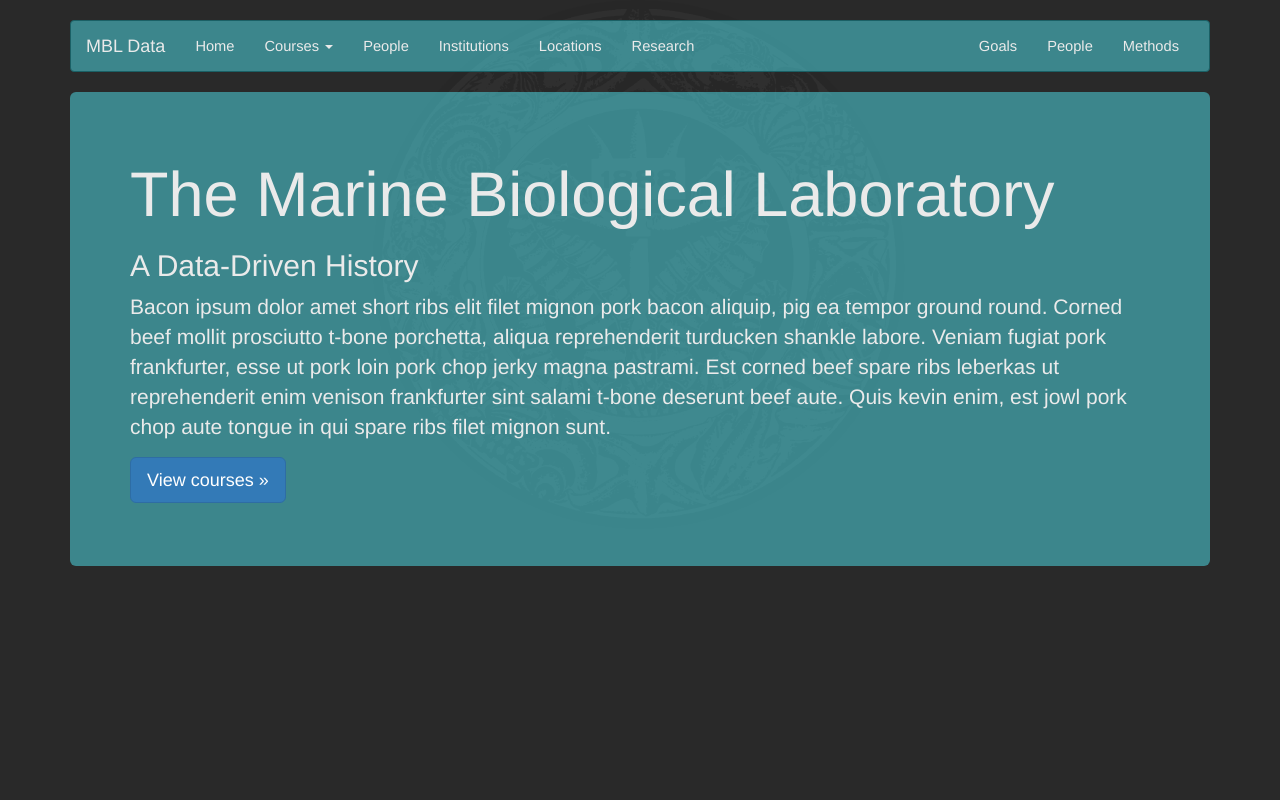
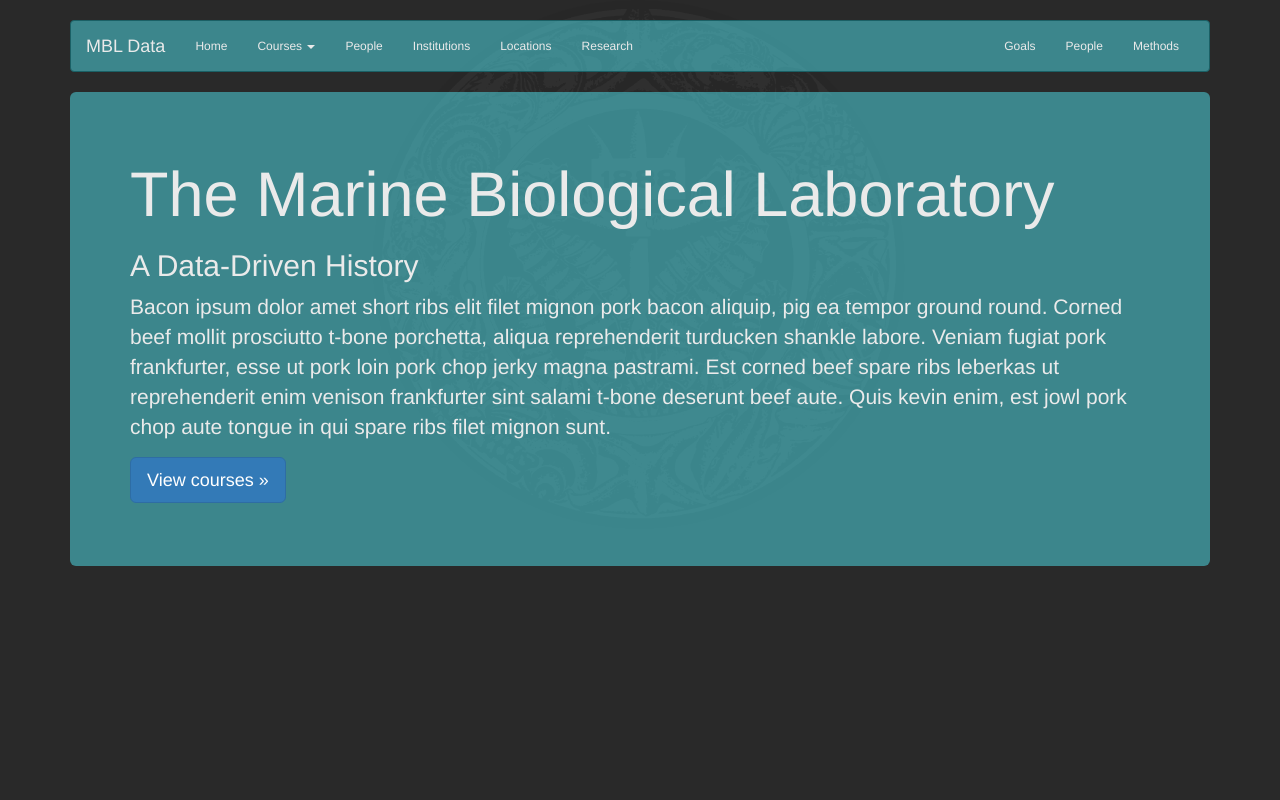
Before and after one commit to erickpeirson/mbl-browser, a Django app: page / in a window 1280 px wide. Run offline with Django 3.2, Linux system fonts and the light colour scheme; some libraries are stand-ins or nearby versions.

Commit message:
reduced default font size

```diff
--- a/browser/static/browser/css/base.css
+++ b/browser/static/browser/css/base.css
@@ -2,12 +2,12 @@
     padding-top: 20px;
     padding-bottom: 20px;
     background-color: #292929;
-    font-size: 11pt;
+    font-size: 9pt;
 }
 
 a {
     color: rgba(41, 41, 41, 1.0);
-    font-size: 11pt;
+    font-size: 9pt;
 }
 
 a:hover {
@@ -21,7 +21,7 @@
 }
 
 p {
-    font-size: 11pt;
+    font-size: 9pt;
 }
 
 
@@ -84,7 +84,8 @@
 }
 
 td {
-    font-size:11pt;
+    font-size:9pt;
+
 }
 
 .alert-mbl {
```
